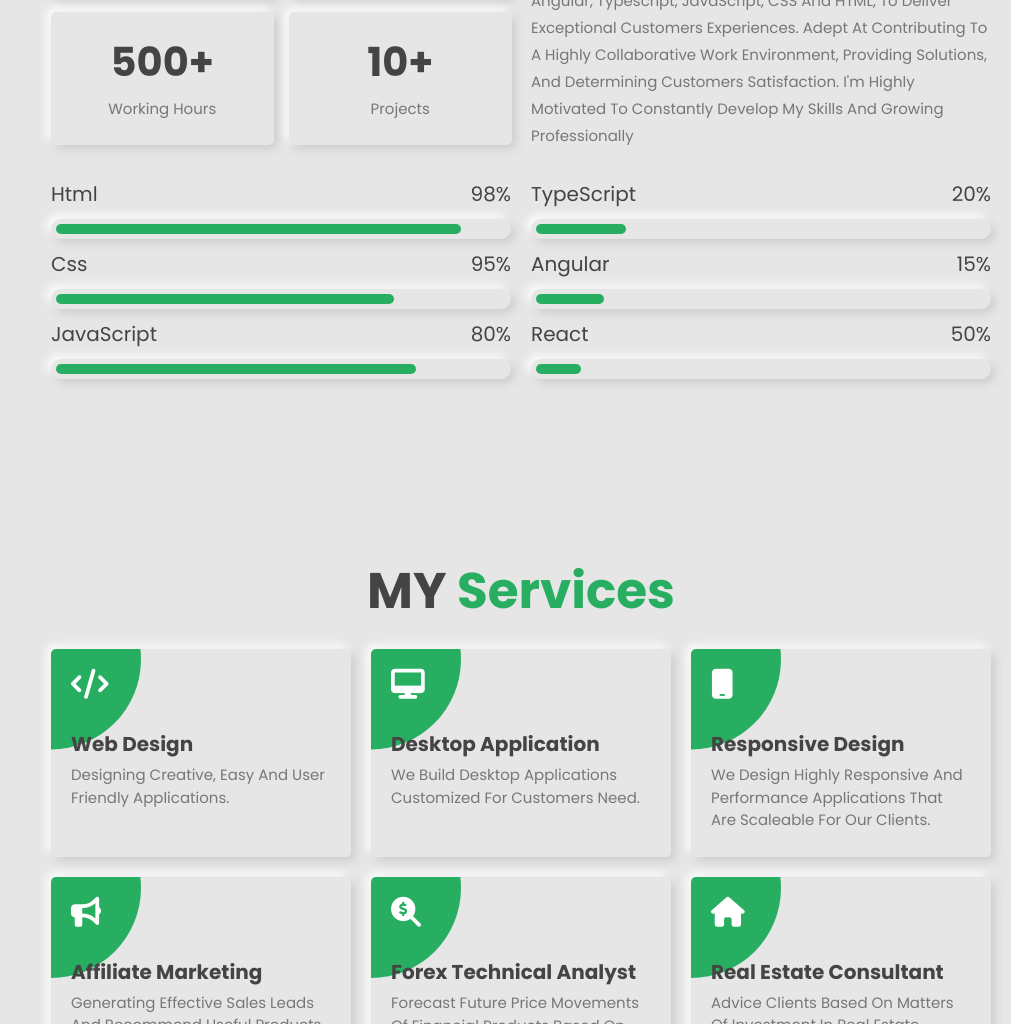
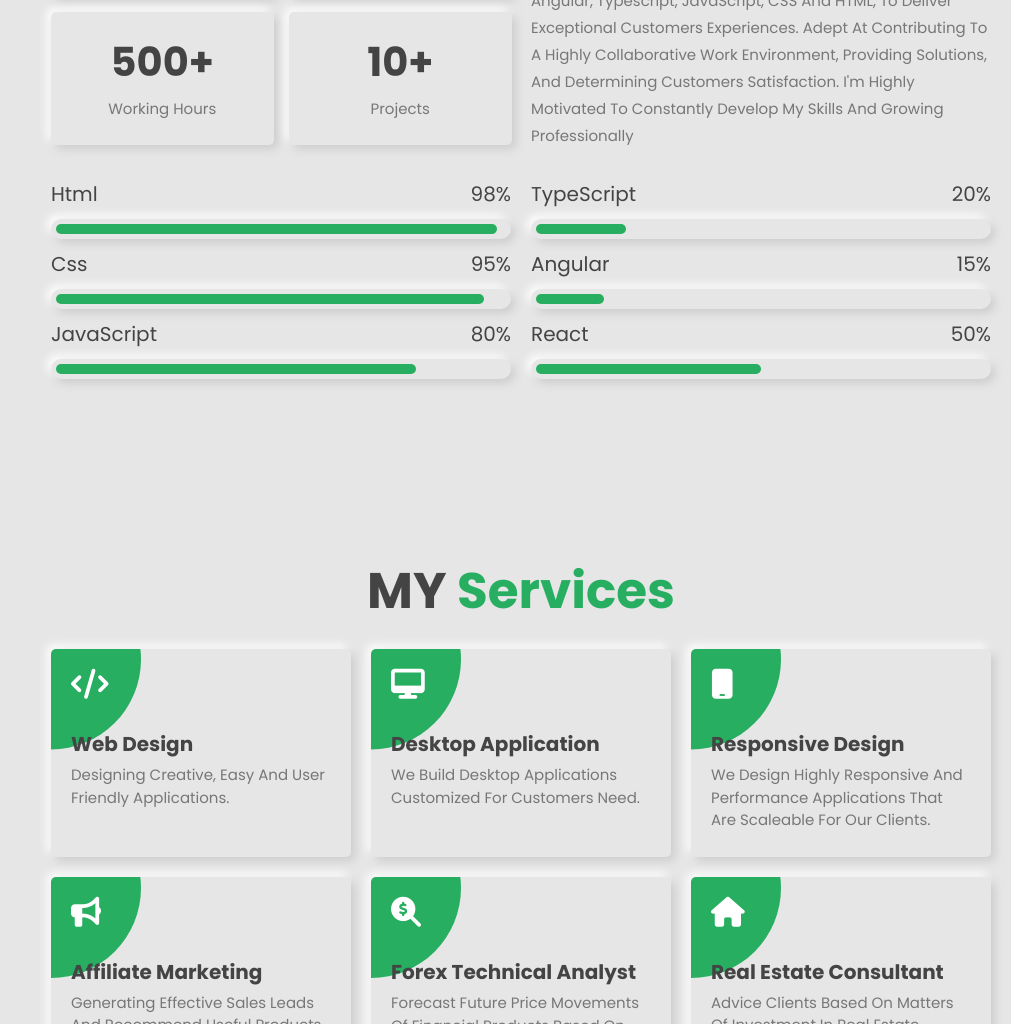
Before and after one commit to Ayockson2500/ayockson-personal-portfolio, a plain HTML site: page index.html in a window 1280 px wide. Shown: the part 1066-2090 px from the top of the page, without its empty margins (269-1280 px from the left). Drawn offline with nearby package versions, Linux system fonts and the light colour scheme.

Commit message:
updated skill progress percentage

```diff
--- a/css/style.css
+++ b/css/style.css
@@ -296,10 +296,10 @@ section{
     border-radius: 5rem;
 }
 .about .row .progress .progress-bar-1-1 span{
-    width: 90%;
+    width: 98%;
 }
 .about .row .progress .progress-bar-1-2 span{
-    width: 75%;
+    width: 95%;
 }
 .about .row .progress .progress-bar-1-3 span{
     width: 80%;
@@ -311,7 +311,7 @@ section{
     width: 15%;
 }
 .about .row .progress .progress-bar-2-3 span{
-    width: 10%;
+    width: 50%;
 }
 
 /* ==== services section ===== */
```
